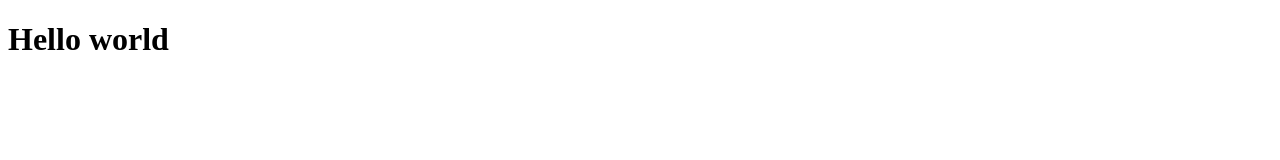
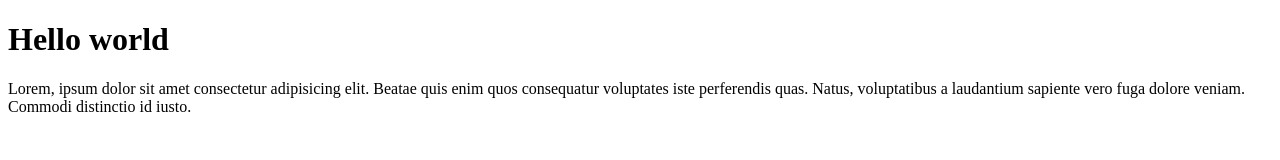
Before and after one commit to Ayenew23/june-batchs, a plain HTML site: page index.html in a window 1280 px wide. Drawn offline with Linux system fonts and the light colour scheme.

Commit message:
added paragraph

```diff
--- a/index.html
+++ b/index.html
@@ -7,5 +7,6 @@
 </head>
 <body>
   <h1>Hello world</h1>
+  <p>Lorem, ipsum dolor sit amet consectetur adipisicing elit. Beatae quis enim quos consequatur voluptates iste perferendis quas. Natus, voluptatibus a laudantium sapiente vero fuga dolore veniam. Commodi distinctio id iusto.</p>
 </body>
 </html>
```
